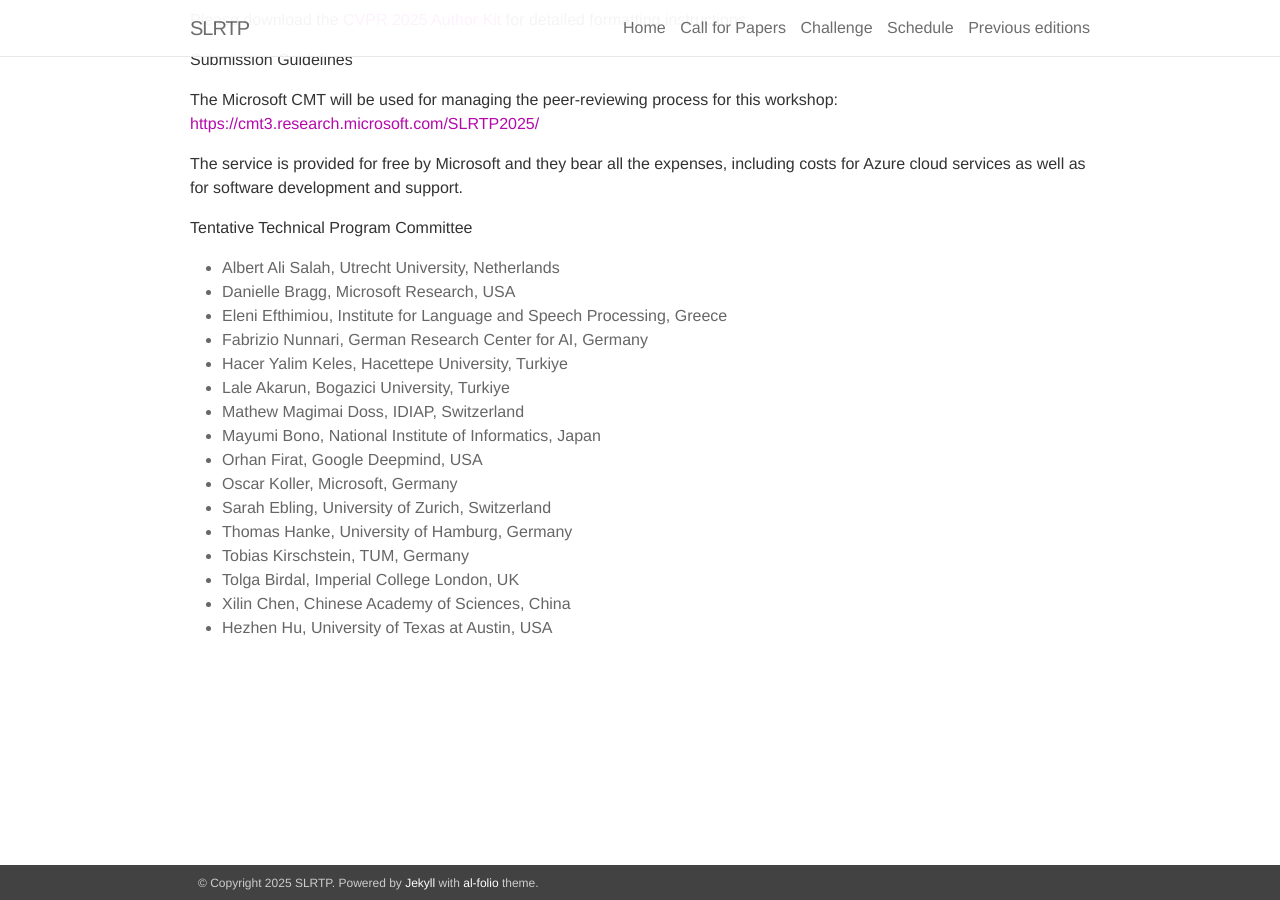
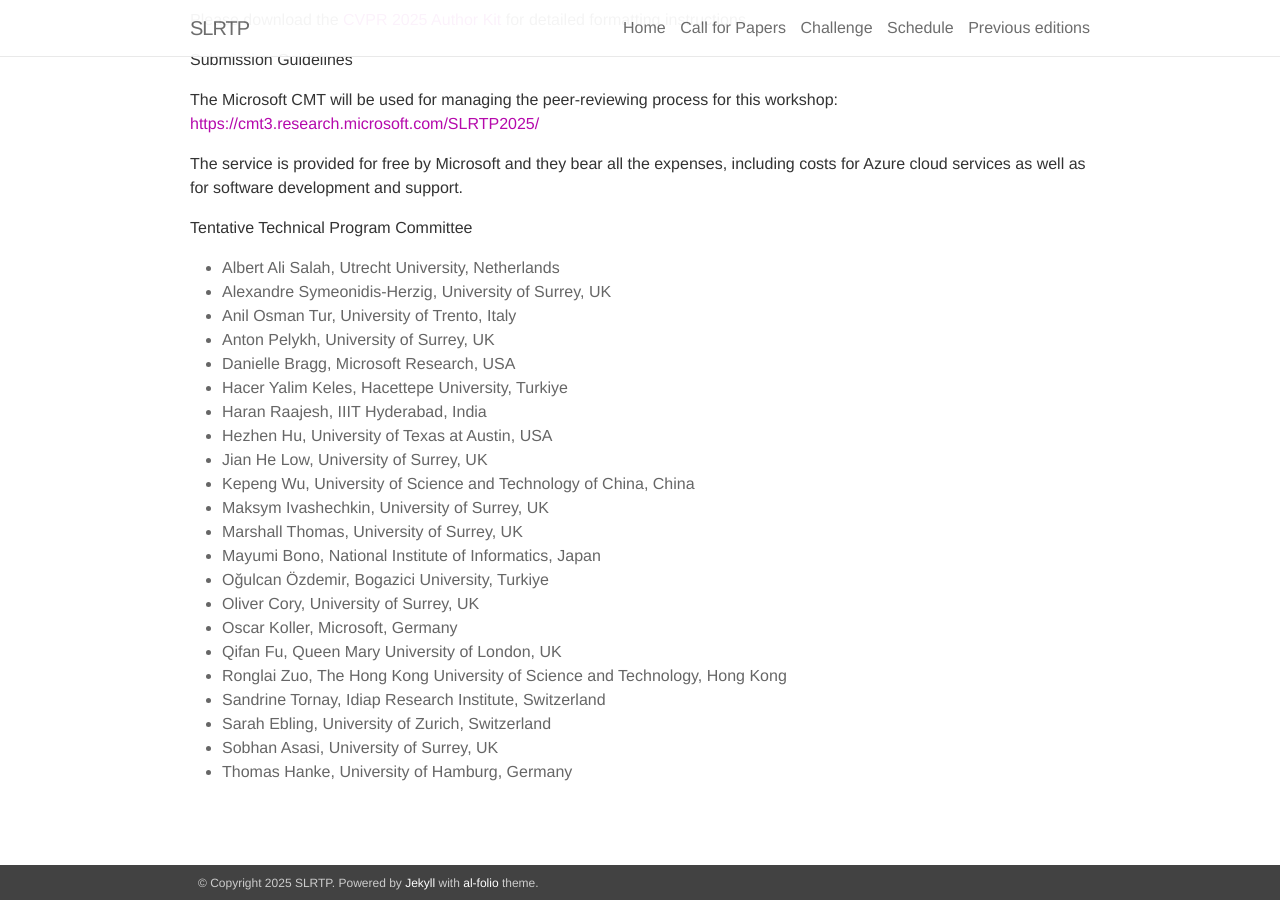
Before and after one commit to slrtpworkshop/slrtpworkshop.github.io, a Jekyll site: the page built from _pages/01_call.md, in a window 1280 px wide and 900 px high, scrolled down 1101 px. Built offline with Jekyll 4.4.1, drawn with Linux system fonts in a browser that asks for light colours; nearby versions of some CDN libraries.

Commit message:
Update program committee

```diff
--- a/_pages/01_call.md
+++ b/_pages/01_call.md
@@ -44,18 +44,24 @@ The service is provided for free by Microsoft and they bear all the expenses, in
 **Tentative Technical Program Committee**
 
 - Albert Ali Salah, Utrecht University, Netherlands
+- Alexandre Symeonidis-Herzig, University of Surrey, UK
+- Anil Osman Tur, University of Trento, Italy
+- Anton Pelykh, University of Surrey, UK
 - Danielle Bragg, Microsoft Research, USA
-- Eleni Efthimiou, Institute for Language and Speech Processing, Greece
-- Fabrizio Nunnari, German Research Center for AI, Germany
 - Hacer Yalim Keles, Hacettepe University, Turkiye
-- Lale Akarun, Bogazici University, Turkiye
-- Mathew Magimai Doss, IDIAP, Switzerland
+- Haran Raajesh, IIIT Hyderabad, India
+- Hezhen Hu, University of Texas at Austin, USA
+- Jian He Low, University of Surrey, UK
+- Kepeng Wu, University of Science and Technology of China, China
+- Maksym Ivashechkin, University of Surrey, UK
+- Marshall Thomas, University of Surrey, UK
 - Mayumi Bono, National Institute of Informatics, Japan
-- Orhan Firat, Google Deepmind, USA
+- Oğulcan Özdemir, Bogazici University, Turkiye
+- Oliver Cory, University of Surrey, UK
 - Oscar Koller, Microsoft, Germany
+- Qifan Fu, Queen Mary University of London, UK
+- Ronglai Zuo, The Hong Kong University of Science and Technology, Hong Kong
+- Sandrine Tornay, Idiap Research Institute, Switzerland
 - Sarah Ebling, University of Zurich, Switzerland
+- Sobhan Asasi, University of Surrey, UK
 - Thomas Hanke, University of Hamburg, Germany
-- Tobias Kirschstein, TUM, Germany
-- Tolga Birdal, Imperial College London, UK
-- Xilin Chen, Chinese Academy of Sciences, China
-- Hezhen Hu, University of Texas at Austin, USA
```
